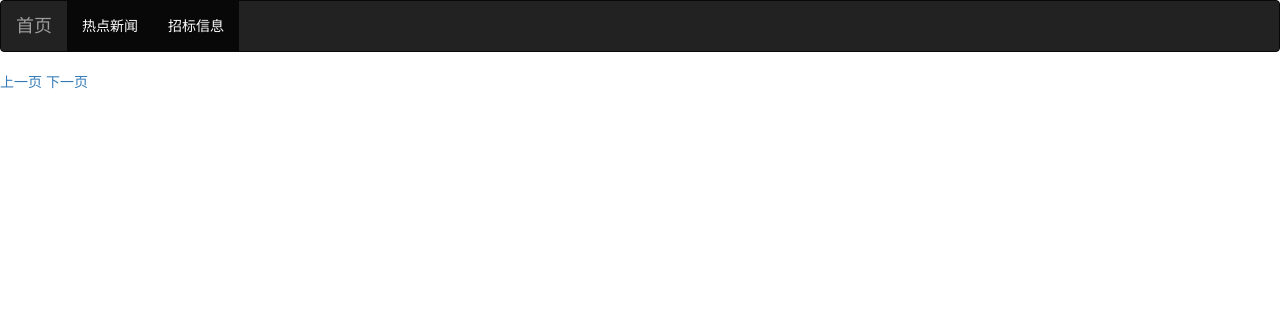
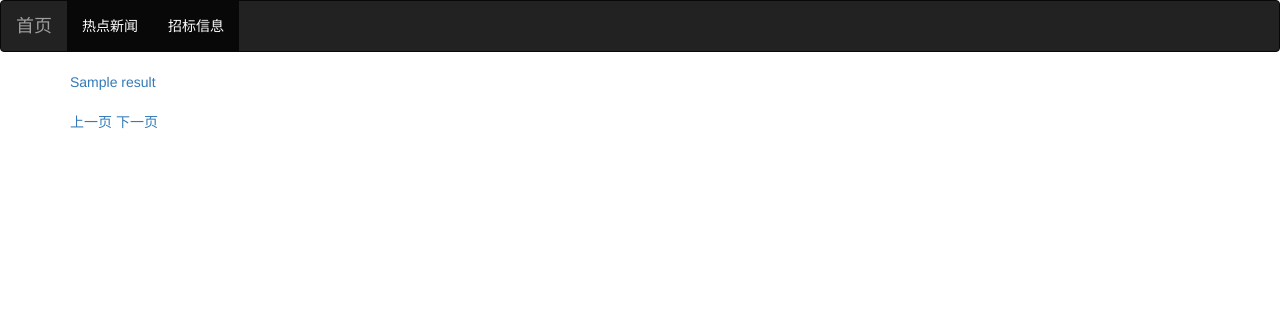
Before and after one commit to nideyeye/message_electricity, a Flask app: template templates/hot.html in a window 1280 px wide. Shown: the top 312 px of the page. Run offline with Flask 2, Linux system fonts and the light colour scheme; the template is opened without the code that fills it: most values are stand-ins (such as "Sample title", 1, 10 or a date in 2020); some libraries are stand-ins or nearby versions.

Commit message:
v1.0版，可看热点信息及招标信息。实现翻页功能

```diff
--- a/templates/hot.html
+++ b/templates/hot.html
@@ -2,7 +2,11 @@
 
 {% block content %}
 {{ super() }}
-
+<div class="container">
+ {% for i in result %}
+ <a href={{result[i]}}>{{i}}</a><br><br>
+ {% endfor %}
 <a href={{ url_for('hot', page=before_page) }}>上一页</a>
 <a href={{ url_for('hot', page=next_page) }}>下一页</a>
+</div>
 {% endblock %}
```
